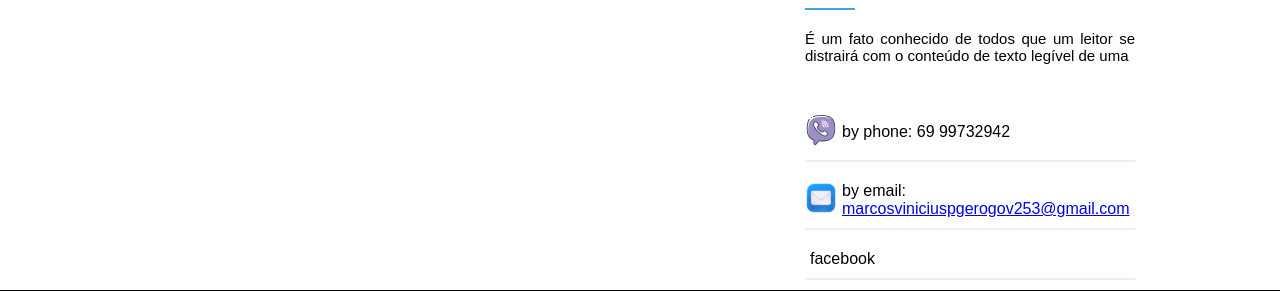
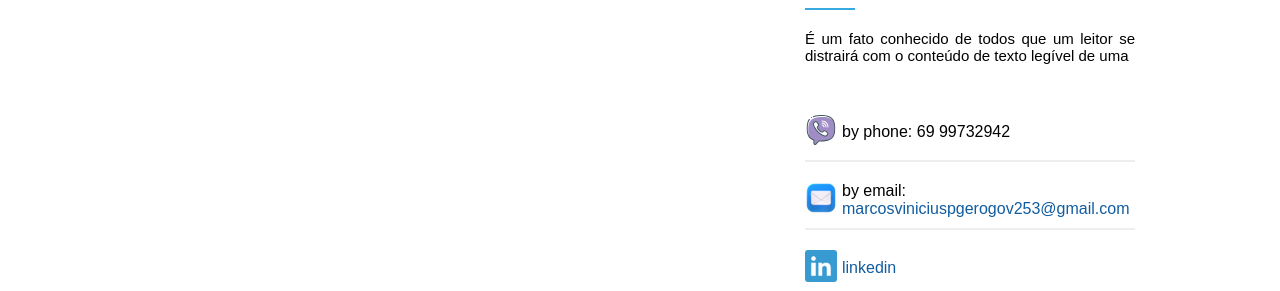
Before and after one commit to marcoscode404/projetosFront-end, a PHP site: page / in a window 1280 px wide. Shown: the part 1462-1753 px from the top of the page. Run offline with PHP 8.4, Linux system fonts and the light colour scheme.

Commit message:
commit da section contato

```diff
--- a/projeto-flexbox/css/style.css
+++ b/projeto-flexbox/css/style.css
@@ -236,12 +236,18 @@ nav a:hover{
     border-bottom: 2px solid rgba(204, 204, 204, 0.342);
     margin-bottom: 10px;
     /* background-color: red; */
+
 }
 
 .contato img{
     margin-right: 5px;
+    text-decoration: none;
 }
 
+.contato a{
+    text-decoration: none;
+    color: rgb(17, 92, 161);
+}
 
 
 
--- a/projeto-flexbox/index.html
+++ b/projeto-flexbox/index.html
@@ -147,8 +147,8 @@
                             </div>
                             <!-- contato -->
                             <div class="contato">
-                                <div class="img"><img src="./img/linkedin.svg" alt=""> </div>
-                                <div class="horario">facebook</div>
+                                <div class="img"><img src="./img/linkedin.png" alt=""> </div>
+                                <div class="horario"><a href="#">linkedin</a></div>
                             </div>
                             <!-- contato -->
                         </div>
```
Also changed, not shown: projeto-flexbox/img/linkedin.png (added), projeto-flexbox/img/linkedin.svg (deleted), projeto-flexbox/img/phone.png (deleted).
